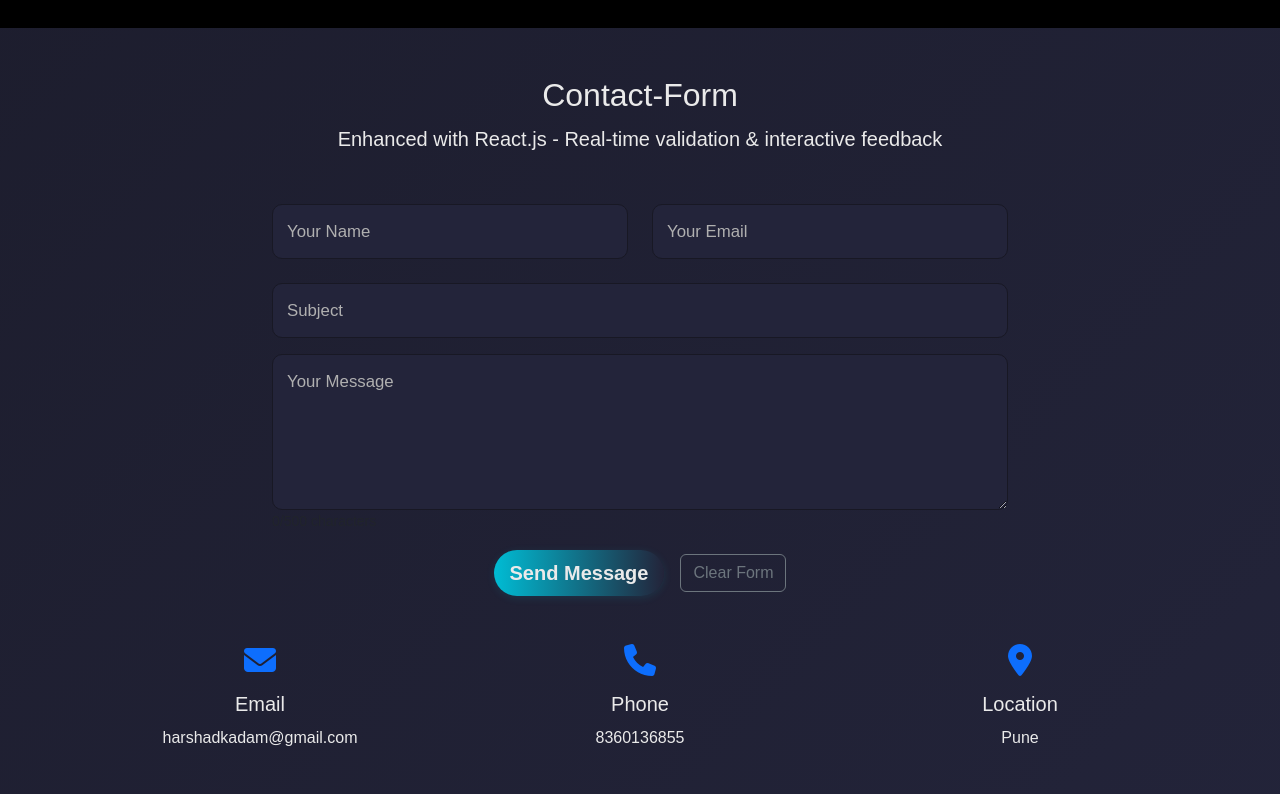
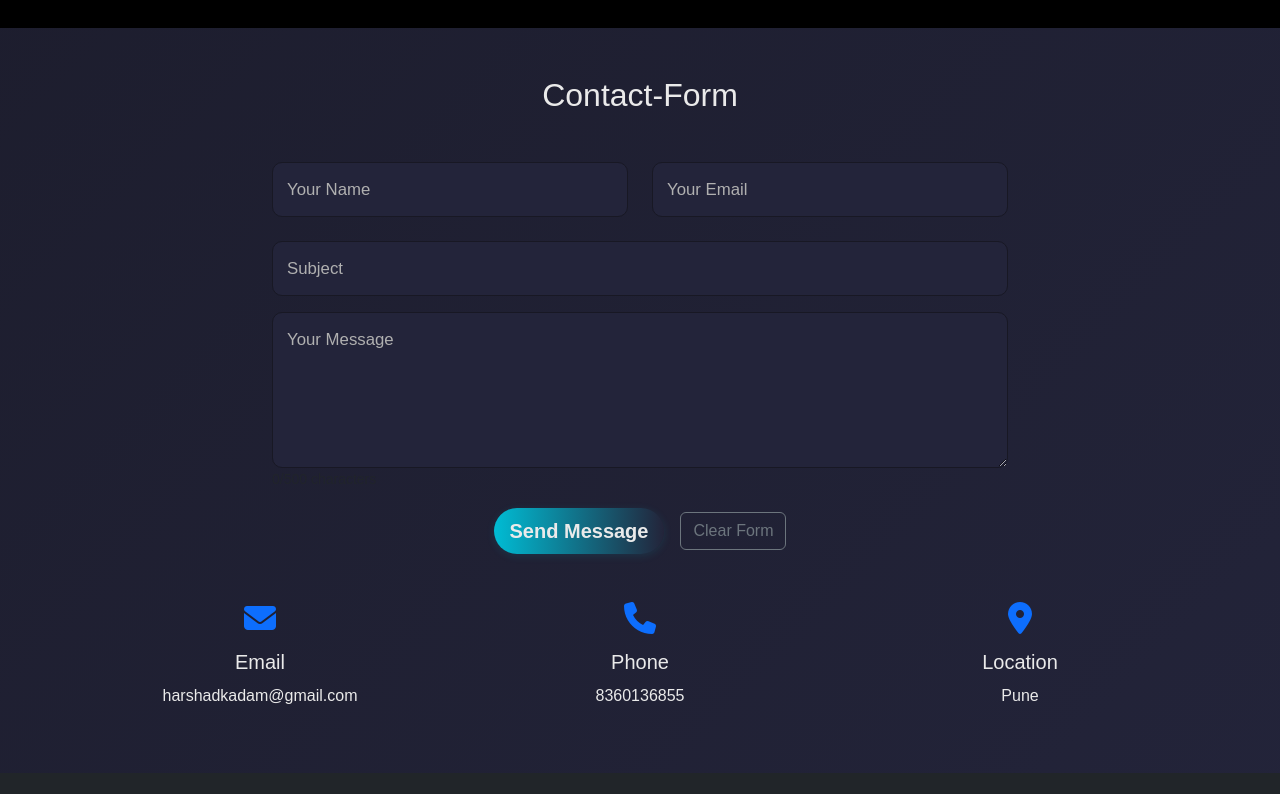
Before and after one commit to harshad1245kadam/AWP-Project, a plain HTML site: page index.html in a window 1280 px wide. Shown: the part 1880-2674 px from the top of the page. Drawn offline with nearby package versions, Linux system fonts and the light colour scheme; files whose address does not match are found by name; a web font is replaced by a local one.

Commit message:
Remove React.js description from contact form

```diff
--- a/index.html
+++ b/index.html
@@ -107,7 +107,6 @@ I pay close attention to details, balancing functionality with visual appeal.
         <div class="container">
             <div class="text-center mb-5">
                 <h2>Contact-Form</h2>
-                <p class="lead">Enhanced with React.js - Real-time validation & interactive feedback</p>
             </div>
             <div id="react-contact-form"></div>
             <div class="row mt-5 text-center">
```
